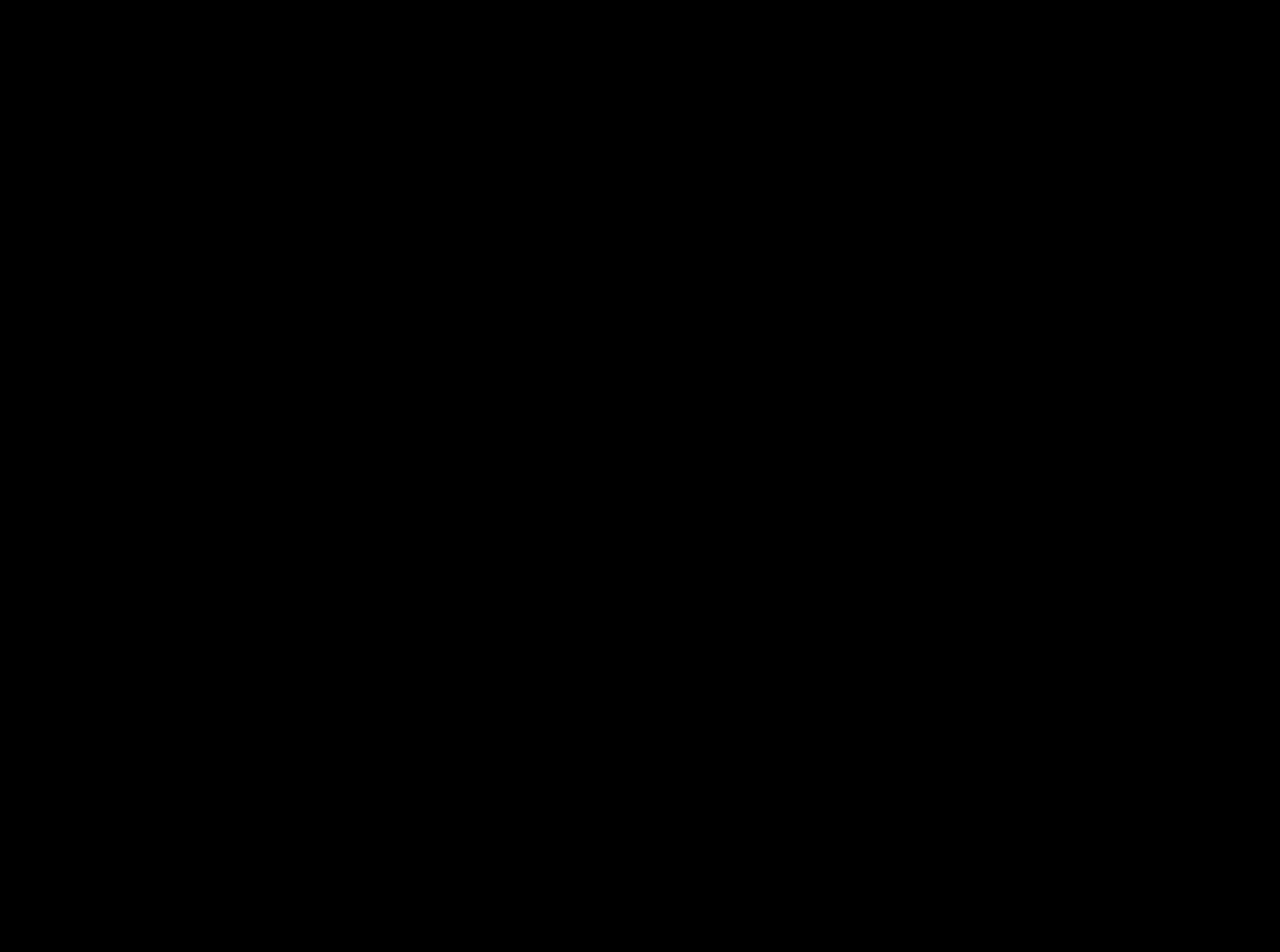
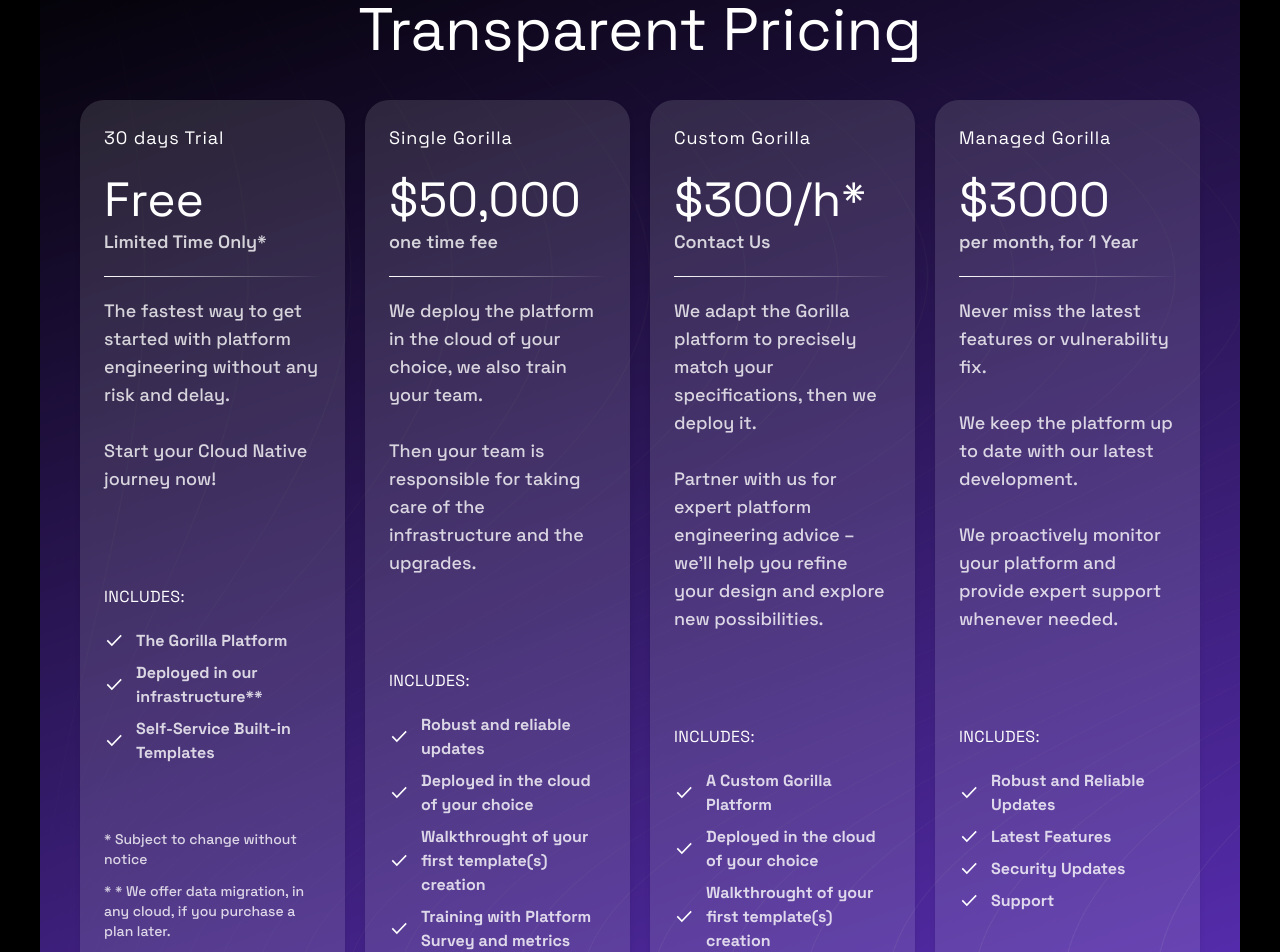
Before and after one commit to mhshuvoalways/solutions-gorilla, a React (Vite) app: page /pricing in a window 1280 px wide. Shown: the part 1460-2412 px from the top of the page. Before the commit the page ends 1338 px from the top, so only its background shows below. Built offline with nearby package versions, Linux system fonts and the light colour scheme.

Commit message:
add: add pricing page

```diff
--- a/src/components/calculator/index.jsx
+++ b/src/components/calculator/index.jsx
@@ -1,4 +1,6 @@
 import { useCallback, useEffect, useState } from "react";
+import { Link } from "react-scroll";
+import ButtonArrow from "../common/buttons/ButtonArrow";
 import Title from "../common/title";
 import CheckBoxItem from "./CheckBoxItem";
 import InputCard from "./InputCard";
@@ -143,7 +145,8 @@ const Calculator = () => {
         src="/images/blurred-circle-tiny.png"
         className="w-[60vw] h-[60vw] mix-blend-overlay block absolute"
       />
-      <div className="relative flex flex-col-reverse lg:flex-row justify-evenly items-end gap-10">
+      <div className="relative">
+        <div className="flex flex-col-reverse lg:flex-row justify-evenly items-end gap-10">
           <div className="w-full lg:w-4/12 text-center">
             <div className="flex gap-10 items-end justify-center">
               <div className="space-y-5">
@@ -166,9 +169,9 @@ const Calculator = () => {
               <small>
                 The Gorilla Solutions TCO Calculator is an estimation tool only.
                 Results are approximate and should not be solely relied upon for
-              decision-making. Gorilla Solutions assumes no legal liability for
-              the accuracy of the calculations or their impact on your business
-              decisions.
+                decision-making. Gorilla Solutions assumes no legal liability
+                for the accuracy of the calculations or their impact on your
+                business decisions.
               </small>
             </div>
           </div>
@@ -194,6 +197,10 @@ const Calculator = () => {
             ))}
           </div>
         </div>
+        <Link to="pricing" spy={true} smooth={true}>
+          <ButtonArrow title={"Explore Pricing"} />
+        </Link>
+      </div>
     </div>
   );
 };
--- /dev/null
+++ b/src/components/common/buttons/ButtonArrow.jsx
@@ -0,0 +1,10 @@
+const ButtonArrow = ({ title }) => {
+  return (
+    <div className="mt-20 flex items-center justify-center gap-2 text-white font-bold text-xl cursor-pointer bg-sheer-white w-56 mx-auto rounded-full p-2 shadow-xl hover:bg-white hover:text-black feature-btn transition-all">
+      <button>{title}</button>
+      <img src="/icons/arrow-bottom.svg" className="w-5 transition-all" />
+    </div>
+  );
+};
+
+export default ButtonArrow;
--- a/src/components/common/title/index.jsx
+++ b/src/components/common/title/index.jsx
@@ -1,6 +1,6 @@
 import { Fade } from "react-awesome-reveal";
 
-const index = ({ className, title }) => {
+const Title = ({ className, title }) => {
   return (
     <Fade direction="up" className={`text-white text-6xl mb-10 ${className}`}>
       {title}
@@ -8,4 +8,4 @@ const index = ({ className, title }) => {
   );
 };
 
-export default index;
+export default Title;
--- /dev/null
+++ b/src/components/pricing/PriceItem.jsx
@@ -0,0 +1,42 @@
+const PriceItem = ({ item }) => {
+  return (
+    <div className="bg-sheer-white rounded-3xl p-6 shadow-md">
+      <p className="text-lg text-white tracking-wider">{item.title}</p>
+      <p className={"mt-6 text-white text-5xl"}>{item.price}</p>
+      <p className="font-semibold text-lg mt-1">{item.timeline}</p>
+      <p
+        className="h-[1px] w-full my-5"
+        style={{
+          backgroundImage: `linear-gradient(to right, #fff, transparent)`,
+        }}
+      />
+      {item.description.map((des, index) => (
+        <p key={index} className="text-lg font-medium">
+          {des}
+          <br />
+          <br />
+        </p>
+      ))}
+      <div className="mt-16">
+        <p className="text-white tracking-wide">INCLUDES:</p>
+        <div className="mt-5 space-y-2">
+          {item.includes.map((include, index) => (
+            <div className="flex items-center gap-3" key={index}>
+              <img src="/icons/check.svg" className="w-5" />
+              <p className="font-bold">{include}</p>
+            </div>
+          ))}
+        </div>
+      </div>
+      {item.bottomText && (
+        <div className="mt-16 space-y-3 text-sm font-medium">
+          {item?.bottomText?.map((el, index) => (
+            <p key={index}>* {el}</p>
+          ))}
+        </div>
+      )}
+    </div>
+  );
+};
+
+export default PriceItem;
--- /dev/null
+++ b/src/components/pricing/index.jsx
@@ -0,0 +1,117 @@
+import { Link } from "react-router-dom";
+import { Element } from "react-scroll";
+import Title from "../common/title";
+import PriceItem from "./PriceItem";
+
+const items = [
+  {
+    id: 1,
+    title: "30 days Trial",
+    price: "Free",
+    timeline: "Limited Time Only*",
+    description: [
+      "The fastest way to get started with platform engineering without any risk and delay.",
+      "Start your Cloud Native journey now!",
+    ],
+    includes: [
+      "The Gorilla Platform",
+      "Deployed in our infrastructure**",
+      "Self-Service Built-in Templates",
+    ],
+    bottomText: [
+      "Subject to change without notice",
+      "* We offer data migration, in any cloud, if you purchase a plan later.",
+    ],
+  },
+  {
+    id: 2,
+    title: "Single Gorilla",
+    price: "$50,000",
+    timeline: "one time fee",
+    description: [
+      "We deploy the platform in the  cloud of your choice, we also train your team.",
+      "Then your team is responsible for taking care of the infrastructure and the upgrades.",
+    ],
+    includes: [
+      "Robust and reliable updates",
+      "Deployed in the cloud of your choice",
+      "Walkthrought of your first template(s) creation",
+      "Training with Platform Survey and metrics",
+    ],
+  },
+  {
+    id: 3,
+    title: "Custom Gorilla",
+    price: "$300/h*",
+    timeline: "Contact Us",
+    description: [
+      "We adapt the Gorilla platform to precisely match your specifications, then we deploy it.",
+      "Partner with us for expert platform engineering advice – we'll help you refine your design and explore new possibilities.",
+    ],
+    includes: [
+      "A Custom Gorilla Platform",
+      "Deployed in the cloud of your choice",
+      "Walkthrought of your first template(s) creation",
+      "Training with Platform Survey and metrics",
+    ],
+  },
+  {
+    id: 4,
+    title: "Managed Gorilla",
+    price: "$3000",
+    timeline: "per month, for 1 Year",
+    description: [
+      "Never miss the latest features or vulnerability fix.",
+      "We keep the platform up to date with our latest development.",
+      "We proactively monitor your platform and provide expert support whenever needed.",
+    ],
+    includes: [
+      "Robust and Reliable Updates",
+      "Latest Features",
+      "Security Updates",
+      "Support",
+    ],
+  },
+];
+
+const index = () => {
+  return (
+    <Element name="pricing" className={`card relative mt-28 overflow-hidden`}>
+      <div
+        style={{
+          backgroundImage: `url(/images/hero-bg.png)`,
+        }}
+        className="absolute inset-0 opacity-10 bg-cover"
+      ></div>
+      <div
+        className="absolute inset-0"
+        style={{
+          backgroundImage: `linear-gradient(341deg, rgba(0, 0, 0, 0), #000)`,
+        }}
+      ></div>
+      <img
+        src="/images/blurred-circle-tiny.png"
+        className="w-[60vw] h-[60vw] mix-blend-overlay block absolute -bottom-[30vw] left-[20vw]"
+      />
+      <div className="relative">
+        <Title title={"Transparent Pricing"} className={"text-center"} />
+        <div className="gap-5 grid grid-cols-1 md:grid-cols-2 lg:grid-cols-2 xl:grid-cols-4">
+          {items.map((item) => (
+            <PriceItem item={item} key={item.id} />
+          ))}
+        </div>
+        <div className="text-center text-2xl mt-20">
+          <p>{`Don't settle for less.`}</p>
+          <p>Get the perfect plan for your company.</p>
+        </div>
+        <div className="flex justify-center mt-10">
+          <Link to={"/contact-us"}>
+            <button className="btn">Contact Us</button>
+          </Link>
+        </div>
+      </div>
+    </Element>
+  );
+};
+
+export default index;
--- a/src/components/referenceArchitecture/index.jsx
+++ b/src/components/referenceArchitecture/index.jsx
@@ -1,4 +1,5 @@
 import { Link } from "react-scroll";
+import ButtonArrow from "../common/buttons/ButtonArrow";
 import Title from "../common/title";
 
 const index = () => {
@@ -39,10 +40,7 @@ const index = () => {
           className="mt-28 w-full sm:w-9/12 mx-auto"
         />
         <Link to="provides" spy={true} smooth={true}>
-          <div className="mt-20 flex items-center justify-center gap-2 text-white font-bold text-xl cursor-pointer bg-sheer-white w-40 mx-auto rounded-full p-2 shadow-xl hover:bg-white hover:text-black feature-btn transition-all">
-            <button>Features</button>
-            <img src="/icons/arrow-bottom.svg" className="w-5 transition-all" />
-          </div>
+          <ButtonArrow title={"Features"} />
         </Link>
       </div>
     </div>
--- a/src/index.css
+++ b/src/index.css
@@ -8,38 +8,11 @@
     background-color: #000000;
     @apply text-off-white px-5 sm:px-10 overflow-x-hidden box-border;
   }
-  /* styles.css */
-  .checkbox-container {
-    display: inline-block;
-    vertical-align: middle;
-  }
-
-  .checkbox-input {
-    appearance: none;
-    -webkit-appearance: none;
-    -moz-appearance: none;
-    width: 16px;
-    height: 16px;
-    border: 2px solid #ccc;
-    border-radius: 3px;
-    outline: none;
-    cursor: pointer;
-  }
-
-  .checkbox-input:checked {
-    background-color: #007bff; /* Change the background color when checked */
-    border-color: #007bff; /* Change the border color when checked */
-  }
-
-  .checkbox-label {
-    font-size: 16px;
-    margin-left: 8px;
-  }
 }
 
 @layer components {
   .btn {
-    @apply bg-transparent rounded-full px-6 py-3 bg-white text-black font-semibold hover:bg-sheer-white hover:text-white transition-all;
+    @apply bg-transparent rounded-full px-7 py-3 bg-white text-black font-semibold hover:bg-sheer-white hover:text-white transition-all shadow-md;
   }
   .card {
     @apply bg-deep-purple px-10 py-20 rounded-3xl relative overflow-hidden;
--- a/src/pages/Pricing.jsx
+++ b/src/pages/Pricing.jsx
@@ -2,6 +2,8 @@ import ReactHelmet from "../app/ReactHelmet";
 import Calculator from "../components/calculator";
 import Header from "../components/common/header";
 import Footer from "../components/footer";
+import Pricing from "../components/pricing";
+import Trial from "../components/trial";
 
 const OurProcess = () => {
   return (
@@ -26,6 +28,8 @@ const OurProcess = () => {
       <div className="container mx-auto">
         <Header />
         <Calculator />
+        <Pricing />
+        <Trial />
         <Footer />
       </div>
     </>
```
Lines whose indentation alone changed are shown as unchanged.
